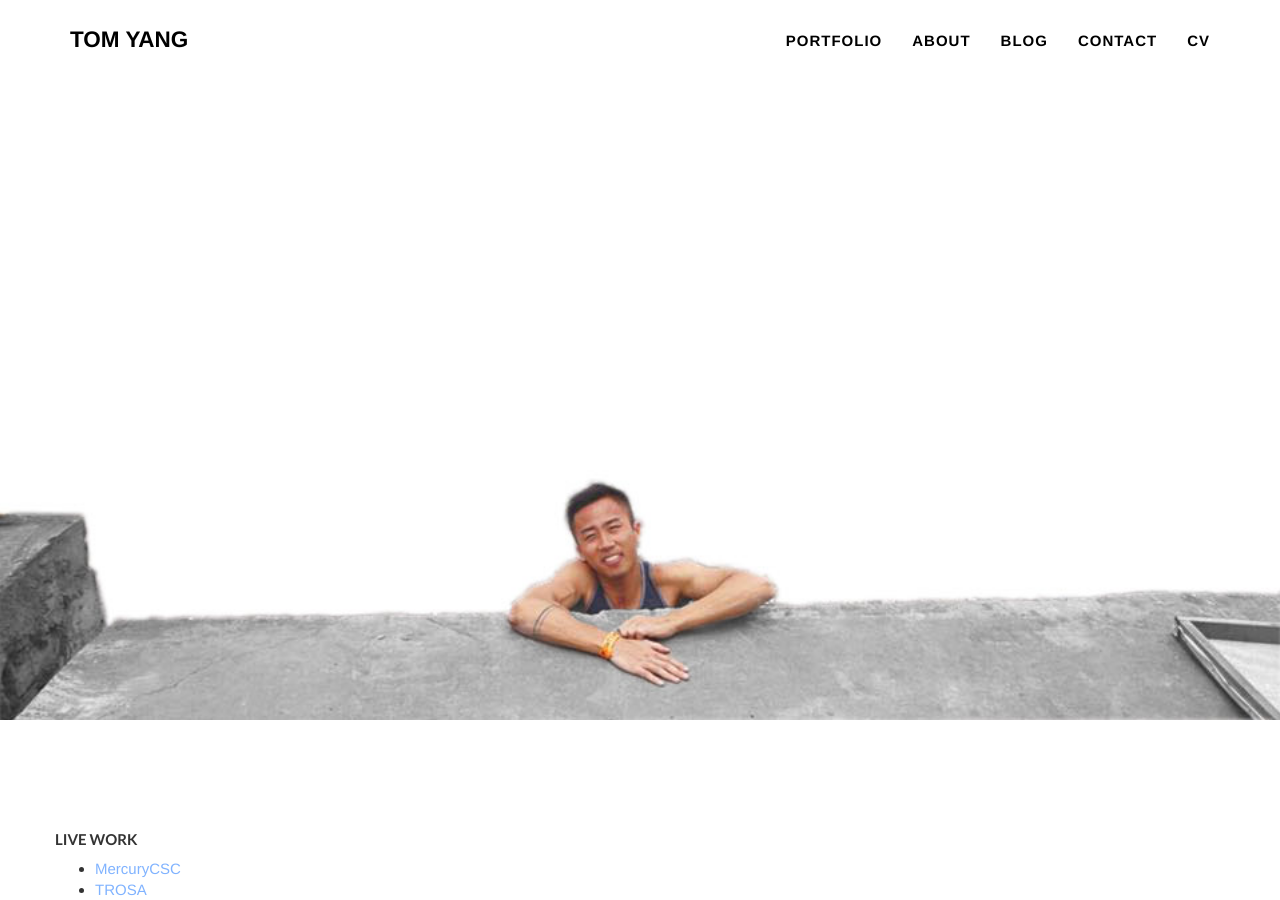
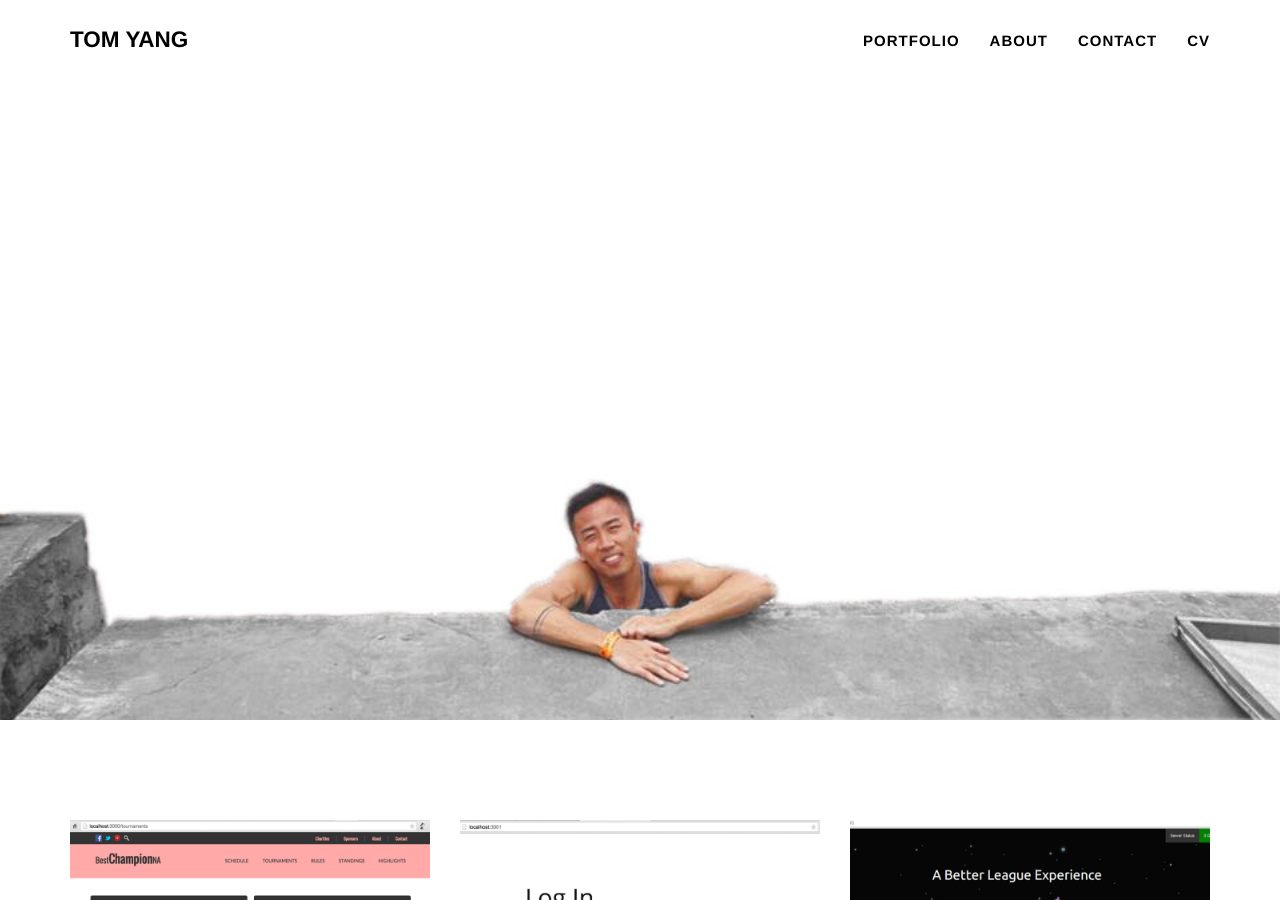
Before and after one commit to tboneyang/tboneyang.github.io, a Jekyll site: the page built from index.html, in a window 1280 px wide and 900 px high. Built offline with Jekyll 4.4.1, drawn with Linux system fonts in a browser that asks for light colours; some of the changed text lies outside the part shown.

Commit message:
updated nav and portfolio

```diff
--- a/_includes/nav.html
+++ b/_includes/nav.html
@@ -25,9 +25,6 @@
                         <a href="#about">About</a>
                     </li>
                     <li class="page-scroll">
-                        <a href="http://www.breakingbamboo.com">Blog</a>
-                    </li>
-                    <li class="page-scroll">
                         <a href="#contact">Contact</a>
                     </li>
                     <li class="page-scroll">
--- a/_includes/portfolio_grid.html
+++ b/_includes/portfolio_grid.html
@@ -10,19 +10,6 @@
             </div>-->
 
             <div class="row">
-                <h5>Live Work</h5>
-                <ul>
-                    <li><a href="http://www.mercurycsc.com/">MercuryCSC</a></li>
-                    <li><a href="http://trosainc.org/">TROSA</a></li>
-                    <li><a href="http://45.55.34.237/">AlphaJuice</a></li>
-                    <li><a href="https://rpiyumyum.herokuapp.com/">YumYum</a></li>
-                </ul>
-
-
-            </div>
-
-            <div class="row">
-                <h5>Other Projects</h5>
                 {% for post in site.posts %}
                     <div class="col-sm-4 portfolio-item">
                         <a href="#portfolioModal-{{ post.modal-id }}" class="portfolio-link" data-toggle="modal">
```
